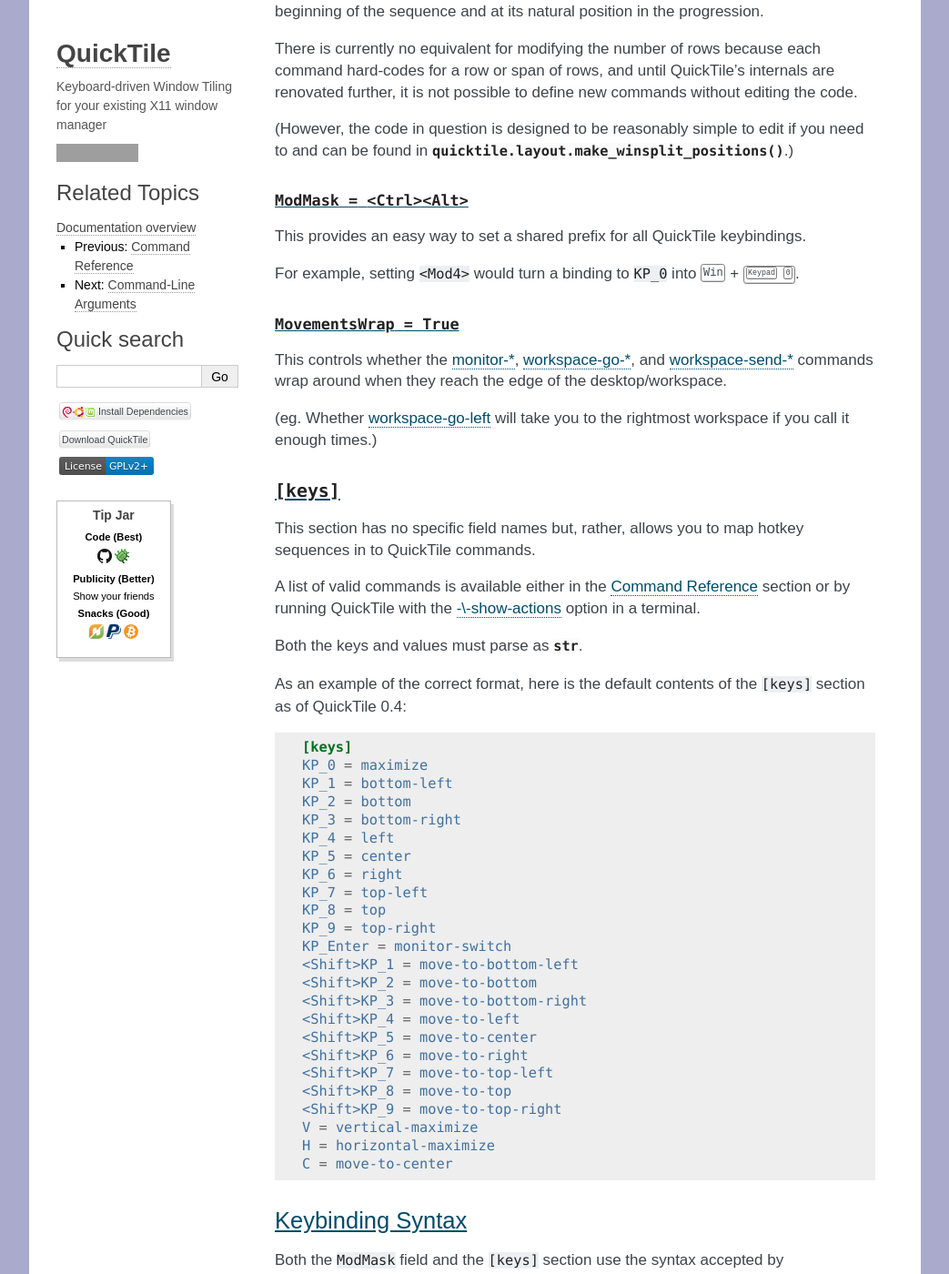
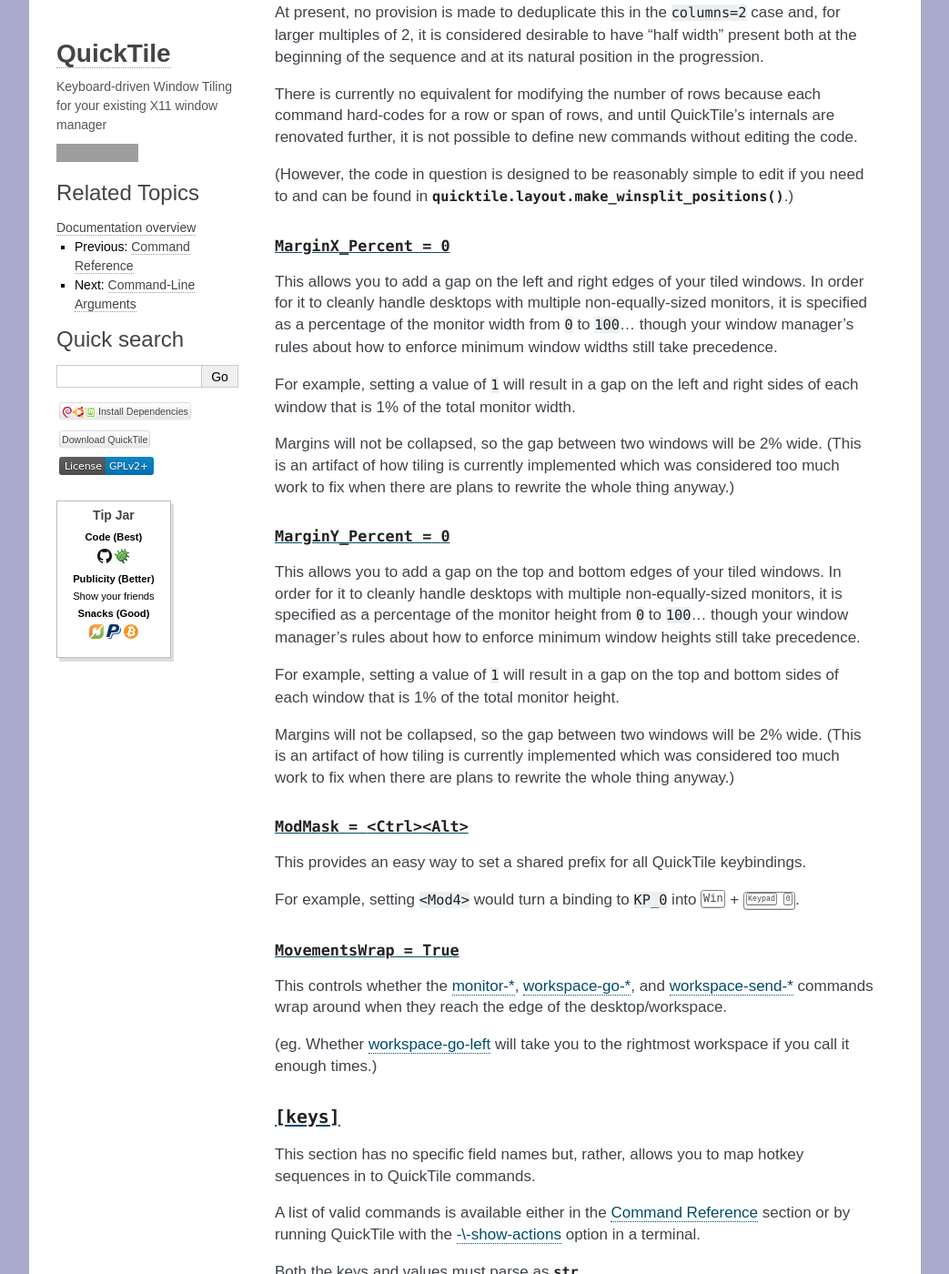
Before and after one commit to ssokolow/quicktile, a Sphinx documentation site: the page built from docs/config.rst, in a window 1280 px wide and 1400 px high, scrolled down 1364 px. Shown: the whole window at 91% size, without its empty margins (118-1161 px from the left). Built offline with Sphinx 7.4.7, drawn with Linux system fonts in a browser that asks for light colours; some of the changed text lies outside the part shown; grey boxes are pictures that could not be loaded.

Commit message:
Add documentation and ChangeLog entry for margin support

```diff
--- a/docs/config.rst
+++ b/docs/config.rst
@@ -62,6 +62,44 @@
 (However, the code in question is designed to be reasonably simple to edit
 if you need to and can be found in
 :func:`quicktile.layout.make_winsplit_positions`.)
+
+.. _MarginX_Percent:
+
+``MarginX_Percent = 0``
+"""""""""""""""""""""""
+
+This allows you to add a gap on the left and right edges of your tiled windows.
+In order for it to cleanly handle desktops with multiple non-equally-sized
+monitors, it is specified as a percentage of the monitor width from ``0`` to
+``100``... though your window manager's rules about how to enforce minimum
+window widths still take precedence.
+
+For example, setting a value of ``1`` will result in a gap on the left and
+right sides of each window that is 1% of the total monitor width.
+
+Margins will not be collapsed, so the gap between two windows will be 2% wide.
+(This is an artifact of how tiling is currently implemented which was
+considered too much work to fix when there are plans to rewrite the whole thing
+anyway.)
+
+.. _MarginY_Percent:
+
+``MarginY_Percent = 0``
+"""""""""""""""""""""""
+
+This allows you to add a gap on the top and bottom edges of your tiled windows.
+In order for it to cleanly handle desktops with multiple non-equally-sized
+monitors, it is specified as a percentage of the monitor height from ``0`` to
+``100``... though your window manager's rules about how to enforce minimum
+window heights still take precedence.
+
+For example, setting a value of ``1`` will result in a gap on the top and
+bottom sides of each window that is 1% of the total monitor height.
+
+Margins will not be collapsed, so the gap between two windows will be 2% wide.
+(This is an artifact of how tiling is currently implemented which was
+considered too much work to fix when there are plans to rewrite the whole thing
+anyway.)
 
 .. _ModMask:
 
```
Also changed, not shown: 1 other file.
